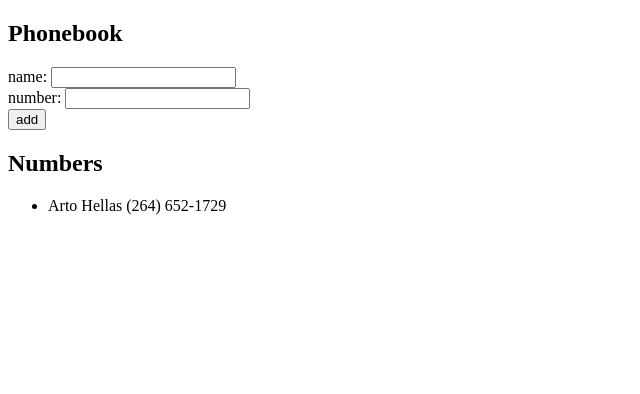
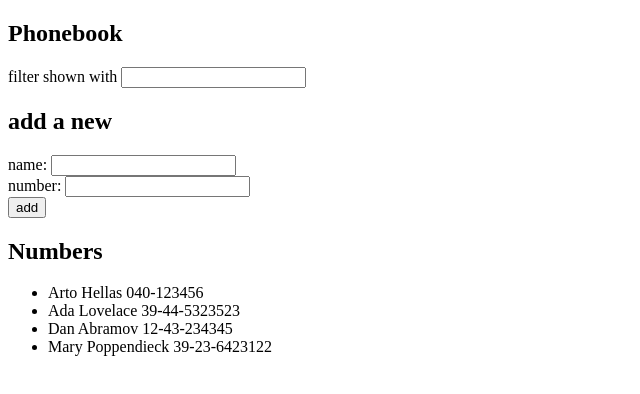
Before and after one commit to devinlizardi/Fullstack-Open-2022-Submissions, a React (Create React App) app in the folder part2/phonebook/: page / in a window 1280 px wide. Shown: the top 394 px of the page, without its empty margins (0-640 px from the left). Built offline with nearby package versions, Linux system fonts and the light colour scheme.

Commit message:
2.9 and 2.10 complete

```diff
--- a/part2/phonebook/src/App.js
+++ b/part2/phonebook/src/App.js
@@ -1,54 +1,68 @@
-import { useState } from "react";
+import { useState } from "react"
+import PersonForm from "./components/PersonForm"
+import NumberDisplay from "./components/NumberDisplay"
+
+const Filter = ({ newFilter, handleFilterChange }) => {
+  return (
+    <div>
+      filter shown with <input value={newFilter} onChange={handleFilterChange}/>
+    </div>
+  )
+}
 
 const App = () => {
-  const [persons, setPersons] = useState([{ name: "Arto Hellas", number: "(264) 652-1729" }]);
-  const [newName, setNewName] = useState("");
-  const [newNumber, setNewNumber] = useState("");
+  const [persons, setPersons] = useState([
+    { name: 'Arto Hellas', number: '040-123456', id: 1 },
+    { name: 'Ada Lovelace', number: '39-44-5323523', id: 2 },
+    { name: 'Dan Abramov', number: '12-43-234345', id: 3 },
+    { name: 'Mary Poppendieck', number: '39-23-6423122', id: 4 }
+  ])
+  const [newName, setNewName] = useState("")
+  const [newNumber, setNewNumber] = useState("")
+  const [newFilter, setNewFilter] = useState("")
 
   const handleSubmit = (event) => {
-    event.preventDefault();
-    const newPerson = { name: newName, number: newNumber };
-    const isRepeat = persons.filter((p) => p.name === newName).length > 0;
+    event.preventDefault()
+    const newPerson = { name: newName, number: newNumber }
+    const isRepeat = persons.filter((p) => p.name === newName).length > 0
 
     if (!isRepeat) {
-      setPersons(persons.concat(newPerson));
-      setNewName("");
-      setNewNumber("");
+      setPersons(persons.concat(newPerson))
+      setNewName("")
+      setNewNumber("")
     } else {
-      alert(`${newName} already in phonebook`);
+      alert(`${newName} already in phonebook`)
     }
-  };
+  }
 
   const handleNameChange = (event) => {
-    setNewName(event.target.value);
-  };
+    setNewName(event.target.value)
+  }
 
   const handleNumberChange = (e) => {
-    setNewNumber(e.target.value);
-  };
+    setNewNumber(e.target.value)
+  }
+
+  const handleFilterChange = (e) => {
+    setNewFilter(e.target.value)
+  }
 
   return (
     <div>
       <h2>Phonebook</h2>
-      <form onSubmit={handleSubmit}>
-        <div>
-          name: <input value={newName} onChange={handleNameChange} /> <br />
-          number: <input value={newNumber} onChange={handleNumberChange} />
-        </div>
-        <div>
-          <button type="submit">add</button>
-        </div>
-      </form>
+      <Filter newFilter={newFilter} handleFilterChange={handleFilterChange} />
+      <h2>add a new</h2>
+      <PersonForm
+        newName={newName}
+        newNumber={newNumber}
+        handleSubmit={handleSubmit}
+        handleNameChange={handleNameChange}
+        handleNumberChange={handleNumberChange}
+      />
       <h2>Numbers</h2>
-      <ul>
-        {persons.map((person) => (
-          <li key={person.name}>
-            {person.name} {person.number}
-          </li>
-        ))}
-      </ul>
+      <NumberDisplay persons={persons} newFilter={newFilter} />
     </div>
-  );
-};
+  )
+}
 
-export default App;
+export default App
--- /dev/null
+++ b/part2/phonebook/src/components/NumberDisplay.js
@@ -0,0 +1,27 @@
+import React from "react"
+
+const PersonItem = ({ person }) => {
+  const { name, number } = person
+  return (
+    <li>
+      {name} {number}
+    </li>
+  )
+}
+
+const NumberDisplay = ({ persons, newFilter }) => {
+  const filtered = persons.filter((person) => {
+    let p = person.name.toLowerCase()
+    return p.includes(newFilter.toLowerCase())
+  })
+
+  return (
+    <ul>
+      {filtered.map((person) => (
+        <PersonItem key={person.name} person={person} />
+      ))}
+    </ul>
+  )
+}
+
+export default NumberDisplay
--- /dev/null
+++ b/part2/phonebook/src/components/PersonForm.js
@@ -0,0 +1,17 @@
+import React from "react"
+
+const PersonForm = ({ newName, newNumber, handleSubmit, handleNameChange, handleNumberChange }) => {
+  return (
+    <form onSubmit={handleSubmit}>
+      <div>
+        name: <input value={newName} onChange={handleNameChange} /> <br />
+        number: <input value={newNumber} onChange={handleNumberChange} />
+      </div>
+      <div>
+        <button type="submit">add</button>
+      </div>
+    </form>
+  )
+}
+
+export default PersonForm
```
Also changed, not shown: 1 other file (tests, documents, lock files or other folders).
